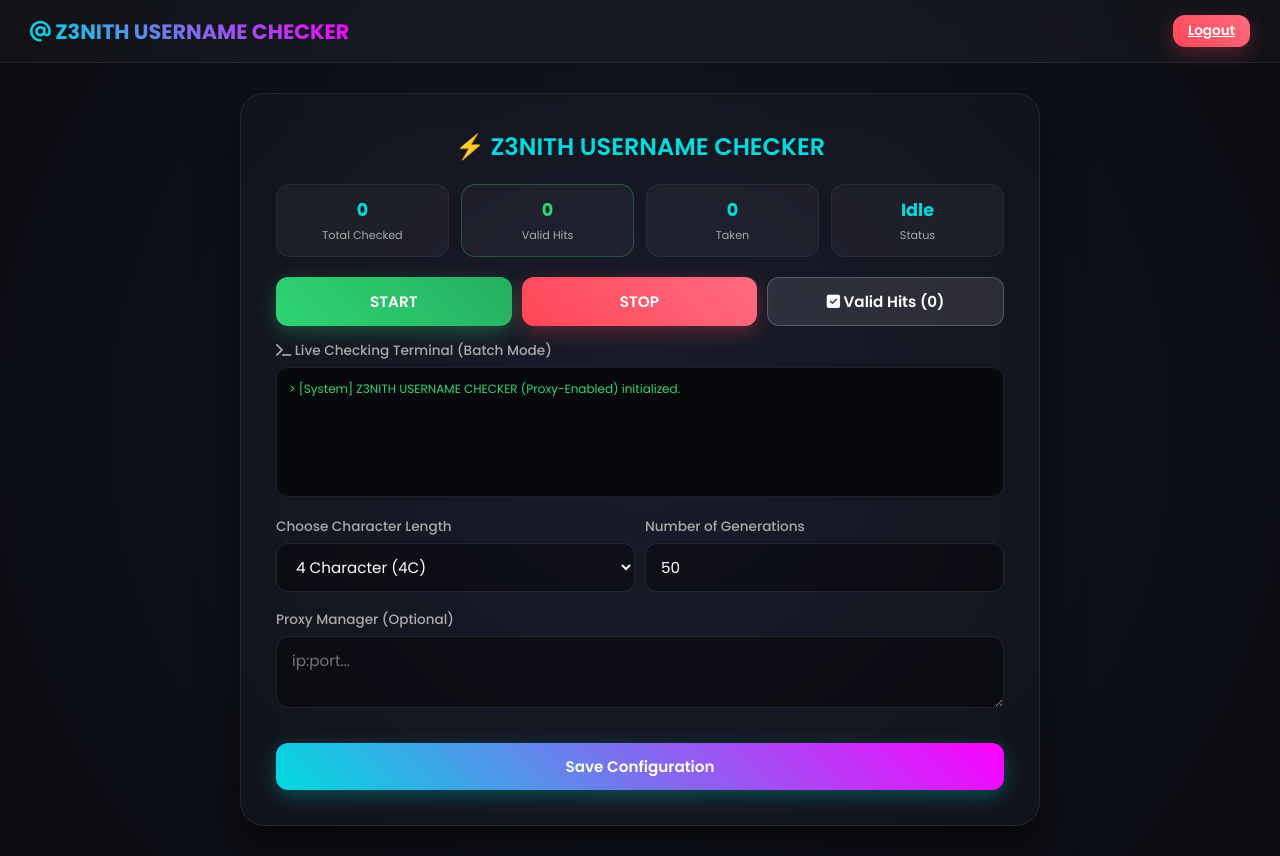
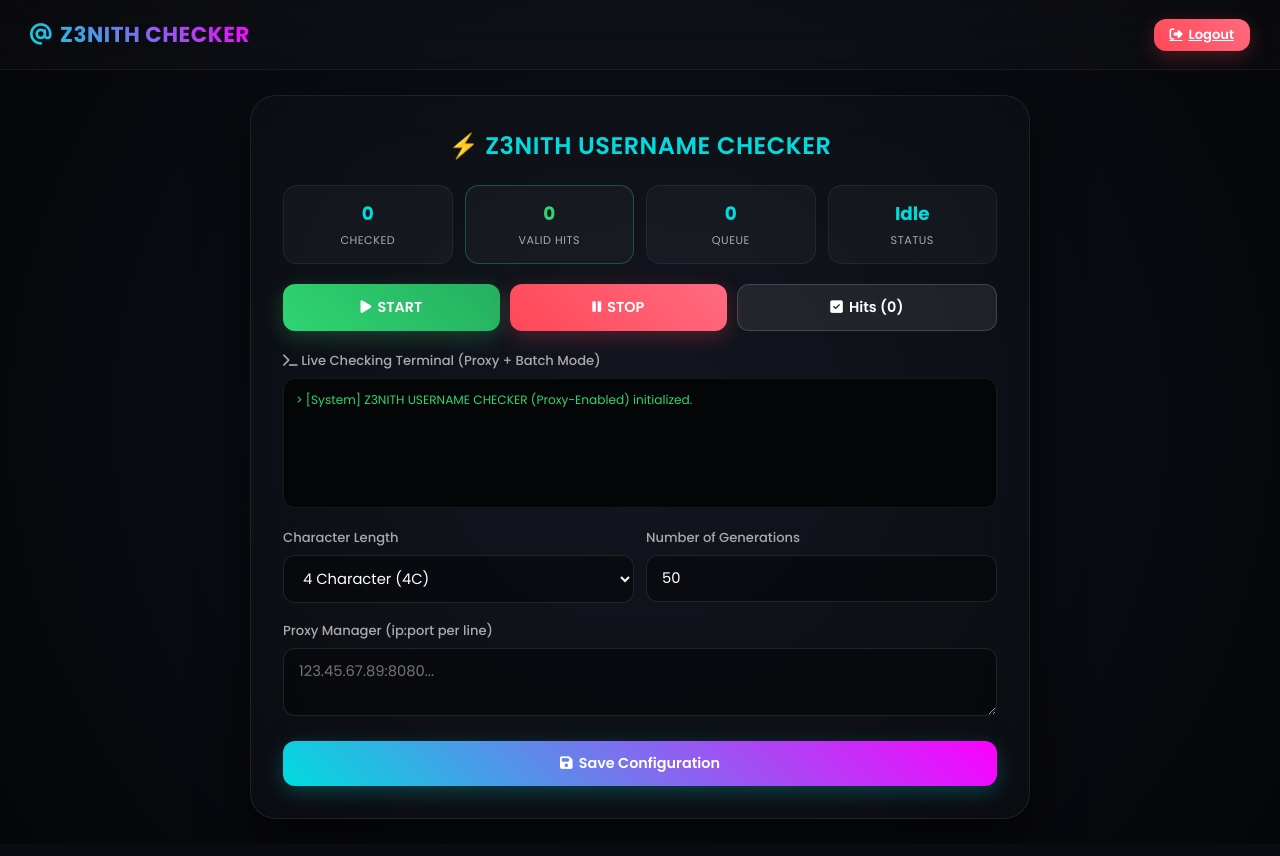
Before and after one commit to zidanraj/Z3NITH-USERNAME-CHECKER-, a Flask app: page / in a window 1280 px wide. After the commit the page ends 819 px from the top, so only its background shows below. Run offline with Flask 3, Linux system fonts and the light colour scheme; the visitor is signed in with stand-in values (Sample User, id 1).

Commit message:
Update username_index.html

```diff
--- a/templates/username_index.html
+++ b/templates/username_index.html
@@ -8,48 +8,51 @@
     <link rel="stylesheet" href="https://cdnjs.cloudflare.com/ajax/libs/font-awesome/6.4.0/css/all.min.css">
     <style>
         * { box-sizing: border-box; margin: 0; padding: 0; font-family: 'Poppins', sans-serif; }
-        body { background: radial-gradient(circle at center, #151828 0%, #0a0b10 100%); color: #fff; min-height: 100vh; display: flex; flex-direction: column; }
+        body { background: radial-gradient(circle at center, #10131d 0%, #050609 100%); color: #fff; min-height: 100vh; display: flex; flex-direction: column; }
 
-        nav { display: flex; justify-content: space-between; align-items: center; padding: 15px 30px; background: rgba(255, 255, 255, 0.03); backdrop-filter: blur(15px); border-bottom: 1px solid rgba(255, 255, 255, 0.08); }
-        .logo { font-weight: 700; font-size: 1.3rem; background: linear-gradient(45deg, #00dbde, #fc00ff); -webkit-background-clip: text; -webkit-text-fill-color: transparent; }
+        nav { display: flex; justify-content: space-between; align-items: center; padding: 18px 30px; background: rgba(255, 255, 255, 0.02); backdrop-filter: blur(20px); border-bottom: 1px solid rgba(255, 255, 255, 0.06); }
+        .logo { font-weight: 700; font-size: 1.35rem; background: linear-gradient(45deg, #00dbde, #fc00ff); -webkit-background-clip: text; -webkit-text-fill-color: transparent; letter-spacing: 0.5px; display: flex; align-items: center; gap: 8px; }
 
-        .container { flex: 1; display: flex; justify-content: center; align-items: center; padding: 30px 15px; }
-        .glass-card { background: rgba(255, 255, 255, 0.02); border: 1px solid rgba(255, 255, 255, 0.08); backdrop-filter: blur(20px); border-radius: 24px; padding: 35px; width: 100%; max-width: 800px; box-shadow: 0 20px 40px rgba(0,0,0,0.6); }
+        .container { flex: 1; display: flex; justify-content: center; align-items: center; padding: 25px 15px; }
+        .glass-card { background: rgba(255, 255, 255, 0.015); border: 1px solid rgba(255, 255, 255, 0.08); backdrop-filter: blur(25px); border-radius: 26px; padding: 32px; width: 100%; max-width: 780px; box-shadow: 0 25px 50px rgba(0,0,0,0.7); }
 
-        h2 { margin-bottom: 20px; font-weight: 600; text-align: center; font-size: 1.5rem; color: #00dbde; }
+        h2 { margin-bottom: 22px; font-weight: 600; text-align: center; font-size: 1.5rem; color: #00dbde; letter-spacing: 0.5px; }
         .input-group { margin-bottom: 18px; }
-        label { display: block; font-size: 0.85rem; margin-bottom: 6px; color: #aaa; font-weight: 500; }
-        input, select, textarea { width: 100%; padding: 12px 15px; border-radius: 12px; background: rgba(0,0,0,0.4); border: 1px solid rgba(255,255,255,0.1); color: #fff; font-size: 0.95rem; outline: none; }
-        input:focus, select:focus, textarea:focus { border-color: #00dbde; box-shadow: 0 0 12px rgba(0, 219, 222, 0.3); }
+        label { display: block; font-size: 0.82rem; margin-bottom: 7px; color: #aaa; font-weight: 500; }
+        input, select, textarea { width: 100%; padding: 12px 15px; border-radius: 12px; background: rgba(0,0,0,0.4); border: 1px solid rgba(255,255,255,0.1); color: #fff; font-size: 0.92rem; outline: none; transition: 0.3s; }
+        input:focus, select:focus, textarea:focus { border-color: #00dbde; box-shadow: 0 0 12px rgba(0, 219, 222, 0.25); }
 
-        .btn { width: 100%; padding: 12px; border-radius: 12px; border: none; background: linear-gradient(45deg, #00dbde, #fc00ff); color: #fff; font-weight: 600; cursor: pointer; transition: 0.3s; box-shadow: 0 6px 20px rgba(0,219,222,0.3); margin-top: 10px; font-size: 0.95rem; }
+        .btn-grid-3 { display: grid; grid-template-columns: 1fr 1fr 1.2fr; gap: 10px; margin-bottom: 20px; }
+
+        .btn { width: 100%; padding: 12px; border-radius: 12px; border: none; background: linear-gradient(45deg, #00dbde, #fc00ff); color: #fff; font-weight: 600; cursor: pointer; transition: 0.3s; box-shadow: 0 6px 20px rgba(0,219,222,0.25); font-size: 0.9rem; display: inline-flex; align-items: center; justify-content: center; gap: 6px; }
         .btn:hover { opacity: 0.9; transform: translateY(-2px); }
-        .btn-danger { background: linear-gradient(45deg, #ff4757, #ff6b81); box-shadow: 0 6px 20px rgba(255,71,87,0.3); }
-        .btn-success { background: linear-gradient(45deg, #2ed573, #26af5f); box-shadow: 0 6px 20px rgba(46,213,115,0.3); }
-        .btn-secondary { background: rgba(255,255,255,0.1); border: 1px solid rgba(255,255,255,0.2); box-shadow: none; }
+        .btn-danger { background: linear-gradient(45deg, #ff4757, #ff6b81); box-shadow: 0 6px 20px rgba(255,71,87,0.25); }
+        .btn-success { background: linear-gradient(45deg, #2ed573, #26af5f); box-shadow: 0 6px 20px rgba(46,213,115,0.25); }
+        .btn-secondary { background: rgba(255,255,255,0.08); border: 1px solid rgba(255,255,255,0.15); box-shadow: none; color: #fff; }
+        .btn-secondary:hover { background: rgba(255,255,255,0.15); }
 
         .stats-grid { display: grid; grid-template-columns: repeat(4, 1fr); gap: 12px; margin-bottom: 20px; }
-        .stat-box { background: rgba(255,255,255,0.04); padding: 12px; border-radius: 14px; text-align: center; border: 1px solid rgba(255,255,255,0.06); }
-        .stat-box h3 { font-size: 1.1rem; color: #00dbde; font-weight: 700; }
-        .stat-box p { font-size: 0.7rem; color: #aaa; margin-top: 4px; }
+        .stat-box { background: rgba(255,255,255,0.03); padding: 14px 8px; border-radius: 14px; text-align: center; border: 1px solid rgba(255,255,255,0.06); }
+        .stat-box h3 { font-size: 1.15rem; color: #00dbde; font-weight: 700; }
+        .stat-box p { font-size: 0.7rem; color: #aaa; margin-top: 5px; text-transform: uppercase; letter-spacing: 0.5px; }
 
         .error { color: #ff4757; text-align: center; margin-bottom: 15px; font-size: 0.9rem; }
-        .terminal-box { background: #07080c; border: 1px solid rgba(255,255,255,0.1); border-radius: 12px; padding: 12px; height: 130px; overflow-y: auto; font-family: monospace; font-size: 0.75rem; color: #2ed573; margin-bottom: 20px; }
+        .terminal-box { background: #040507; border: 1px solid rgba(255,255,255,0.08); border-radius: 12px; padding: 12px; height: 130px; overflow-y: auto; font-family: monospace; font-size: 0.76rem; color: #2ed573; margin-bottom: 20px; }
         .terminal-line { margin-bottom: 4px; }
 
-        .modal { display: none; position: fixed; top: 0; left: 0; width: 100%; height: 100%; background: rgba(0,0,0,0.8); backdrop-filter: blur(10px); z-index: 2000; justify-content: center; align-items: center; }
-        .modal-content { background: #131522; border: 1px solid rgba(255,255,255,0.15); border-radius: 20px; padding: 25px; width: 90%; max-width: 500px; max-height: 80vh; overflow-y: auto; box-shadow: 0 20px 50px rgba(0,0,0,0.8); }
-        .modal-header { display: flex; justify-content: space-between; align-items: center; border-bottom: 1px solid rgba(255,255,255,0.1); padding-bottom: 12px; margin-bottom: 15px; }
+        .modal { display: none; position: fixed; top: 0; left: 0; width: 100%; height: 100%; background: rgba(0,0,0,0.85); backdrop-filter: blur(10px); z-index: 2000; justify-content: center; align-items: center; }
+        .modal-content { background: #111420; border: 1px solid rgba(255,255,255,0.12); border-radius: 20px; padding: 25px; width: 90%; max-width: 480px; max-height: 80vh; overflow-y: auto; box-shadow: 0 25px 50px rgba(0,0,0,0.9); }
+        .modal-header { display: flex; justify-content: space-between; align-items: center; border-bottom: 1px solid rgba(255,255,255,0.08); padding-bottom: 12px; margin-bottom: 15px; }
         .close-modal { background: none; border: none; color: #ff4757; font-size: 1.4rem; cursor: pointer; }
-        .hit-item { background: rgba(46,213,115,0.1); border: 1px solid rgba(46,213,115,0.3); padding: 10px 14px; border-radius: 10px; margin-bottom: 8px; display: flex; justify-content: space-between; align-items: center; color: #2ed573; font-weight: 600; }
+        .hit-item { background: rgba(46,213,115,0.08); border: 1px solid rgba(46,213,115,0.25); padding: 10px 14px; border-radius: 12px; margin-bottom: 8px; display: flex; justify-content: space-between; align-items: center; color: #2ed573; font-weight: 600; font-size: 0.9rem; }
     </style>
 </head>
 <body>
 
     <nav>
-        <div class="logo"><i class="fa-solid fa-at"></i> Z3NITH USERNAME CHECKER</div>
+        <div class="logo"><i class="fa-solid fa-at"></i> Z3NITH CHECKER</div>
         {% if page == 'dashboard' %}
-        <a href="/logout" class="btn btn-danger" style="width: auto; padding: 6px 15px; margin: 0; font-size: 0.85rem;">Logout</a>
+        <a href="/logout" class="btn btn-danger" style="width: auto; padding: 6px 16px; margin: 0; font-size: 0.82rem;"><i class="fa-solid fa-right-from-bracket"></i> Logout</a>
         {% endif %}
     </nav>
 
@@ -70,24 +73,25 @@
                     <label>Password</label>
                     <input type="password" name="password" required placeholder="Enter password">
                 </div>
-                <button type="submit" class="btn">Login</button>
+                <button type="submit" class="btn">Login to Panel</button>
             </form>
 
             {% else %}
             <h2>⚡ Z3NITH USERNAME CHECKER</h2>
 
+            <!-- Analytics Stats Grid -->
             <div class="stats-grid">
                 <div class="stat-box">
                     <h3>{{ data.stats.total_checked }}</h3>
-                    <p>Total Checked</p>
+                    <p>Checked</p>
                 </div>
                 <div class="stat-box" style="border: 1px solid rgba(46,213,115,0.3);">
                     <h3 style="color: #2ed573;">{{ data.valid_usernames|length }}</h3>
                     <p>Valid Hits</p>
                 </div>
                 <div class="stat-box">
-                    <h3>{{ data.stats.taken_count }}</h3>
-                    <p>Taken</p>
+                    <h3>{{ data.queue|length }}</h3>
+                    <p>Queue</p>
                 </div>
                 <div class="stat-box">
                     <h3>{{ data.bot_status }}</h3>
@@ -95,22 +99,25 @@
                 </div>
             </div>
 
-            <div style="display: flex; gap: 10px; margin-bottom: 15px;">
-                <button class="btn btn-success" style="margin-top:0;" onclick="sendControl('start')">START</button>
-                <button class="btn btn-danger" style="margin-top:0;" onclick="sendControl('stop')">STOP</button>
-                <button class="btn btn-secondary" style="margin-top:0;" onclick="openHitsModal()"><i class="fa-solid fa-square-check"></i> Valid Hits ({{ data.valid_usernames|length }})</button>
+            <!-- Action Buttons -->
+            <div class="btn-grid-3">
+                <button class="btn btn-success" onclick="sendControl('start')"><i class="fa-solid fa-play"></i> START</button>
+                <button class="btn btn-danger" onclick="sendControl('stop')"><i class="fa-solid fa-pause"></i> STOP</button>
+                <button class="btn btn-secondary" onclick="openHitsModal()"><i class="fa-solid fa-square-check"></i> Hits ({{ data.valid_usernames|length }})</button>
             </div>
 
-            <label><i class="fa-solid fa-terminal"></i> Live Checking Terminal (Batch Mode)</label>
+            <!-- Live Terminal -->
+            <label><i class="fa-solid fa-terminal"></i> Live Checking Terminal (Proxy + Batch Mode)</label>
             <div class="terminal-box">
                 {% for log in data.logs %}
                 <div class="terminal-line">> {{ log }}</div>
                 {% endfor %}
             </div>
 
-            <div style="display: grid; grid-template-columns: 1fr 1fr; gap: 10px;">
+            <!-- Configuration Options -->
+            <div style="display: grid; grid-template-columns: 1fr 1fr; gap: 12px;">
                 <div class="input-group">
-                    <label>Choose Character Length</label>
+                    <label>Character Length</label>
                     <select id="charLength">
                         <option value="3" {% if data.settings.char_length == 3 %}selected{% endif %}>3 Character (3C)</option>
                         <option value="4" {% if data.settings.char_length == 4 %}selected{% endif %}>4 Character (4C)</option>
@@ -124,34 +131,41 @@
             </div>
 
             <div class="input-group">
-                <label>Proxy Manager (Optional)</label>
-                <textarea id="proxyList" rows="2" placeholder="ip:port...">{{ data.settings.proxy_list }}</textarea>
+                <label>Proxy Manager (ip:port per line)</label>
+                <textarea id="proxyList" rows="2" placeholder="123.45.67.89:8080...">{{ data.settings.proxy_list }}</textarea>
             </div>
 
-            <button class="btn" onclick="saveSettings()">Save Configuration</button>
+            <button class="btn" onclick="saveSettings()"><i class="fa-solid fa-floppy-disk"></i> Save Configuration</button>
 
             {% endif %}
 
         </div>
     </div>
 
+    <!-- Valid Hits Modal Popup with Delete & Clear All Options -->
     <div id="hitsModal" class="modal">
         <div class="modal-content">
             <div class="modal-header">
                 <h3><i class="fa-solid fa-square-check"></i> Valid Available Usernames</h3>
                 <button class="close-modal" onclick="closeHitsModal()"><i class="fa-solid fa-xmark"></i></button>
             </div>
-            <div style="margin-bottom: 12px;">
-                <a href="/export/txt" class="btn btn-success" style="display: block; text-align: center; text-decoration: none; margin-top: 0;"><i class="fa-solid fa-download"></i> Download All as .TXT File</a>
+
+            <div style="display: flex; gap: 8px; margin-bottom: 15px;">
+                <a href="/export/txt" class="btn btn-success" style="flex: 1; display: block; text-align: center; text-decoration: none; margin-top: 0; padding: 10px;"><i class="fa-solid fa-download"></i> Download .TXT</a>
+                <button class="btn btn-danger" style="flex: 1; margin-top: 0; padding: 10px;" onclick="clearAllHits()"><i class="fa-solid fa-trash-can"></i> Clear All</button>
             </div>
+
             <div style="max-height: 250px; overflow-y: auto;">
                 {% for uname in data.valid_usernames %}
                 <div class="hit-item">
                     <span>{{ uname }}</span>
-                    <span style="font-size: 0.75rem; color: #2ed573;"><i class="fa-solid fa-check"></i> Valid & Free</span>
+                    <div style="display: flex; align-items: center; gap: 10px;">
+                        <span style="font-size: 0.72rem; color: #2ed573;"><i class="fa-solid fa-check"></i> Free</span>
+                        <button onclick="deleteHit('{{ uname }}')" style="background: rgba(255,71,87,0.15); border: 1px solid rgba(255,71,87,0.3); color: #ff4757; width: 28px; height: 28px; border-radius: 8px; cursor: pointer; display: flex; align-items: center; justify-content: center;" title="Delete this hit"><i class="fa-solid fa-xmark"></i></button>
+                    </div>
                 </div>
                 {% else %}
-                <p style="text-align: center; color: #888; font-size: 0.9rem; padding: 20px;">No valid usernames found yet. Click START!</p>
+                <p style="text-align: center; color: #888; font-size: 0.9rem; padding: 25px;">No valid usernames saved yet!</p>
                 {% endfor %}
             </div>
         </div>
@@ -160,6 +174,28 @@
     <script>
         function openHitsModal() { document.getElementById('hitsModal').style.display = 'flex'; }
         function closeHitsModal() { document.getElementById('hitsModal').style.display = 'none'; }
+
+        function deleteHit(uname) {
+            if(!confirm('Remove ' + uname + ' from valid hits?')) return;
+            fetch('/api/delete_username', {
+                method: 'POST',
+                headers: {'Content-Type': 'application/json'},
+                body: JSON.stringify({username: uname})
+            }).then(res => res.json()).then(data => {
+                if(data.success) location.reload();
+            });
+        }
+
+        function clearAllHits() {
+            if(!confirm('Are you sure you want to delete ALL saved valid usernames?')) return;
+            fetch('/api/clear_valid', {
+                method: 'POST',
+                headers: {'Content-Type': 'application/json'},
+                body: JSON.stringify({})
+            }).then(res => res.json()).then(data => {
+                if(data.success) location.reload();
+            });
+        }
 
         function saveSettings() {
             let settings = {
```
